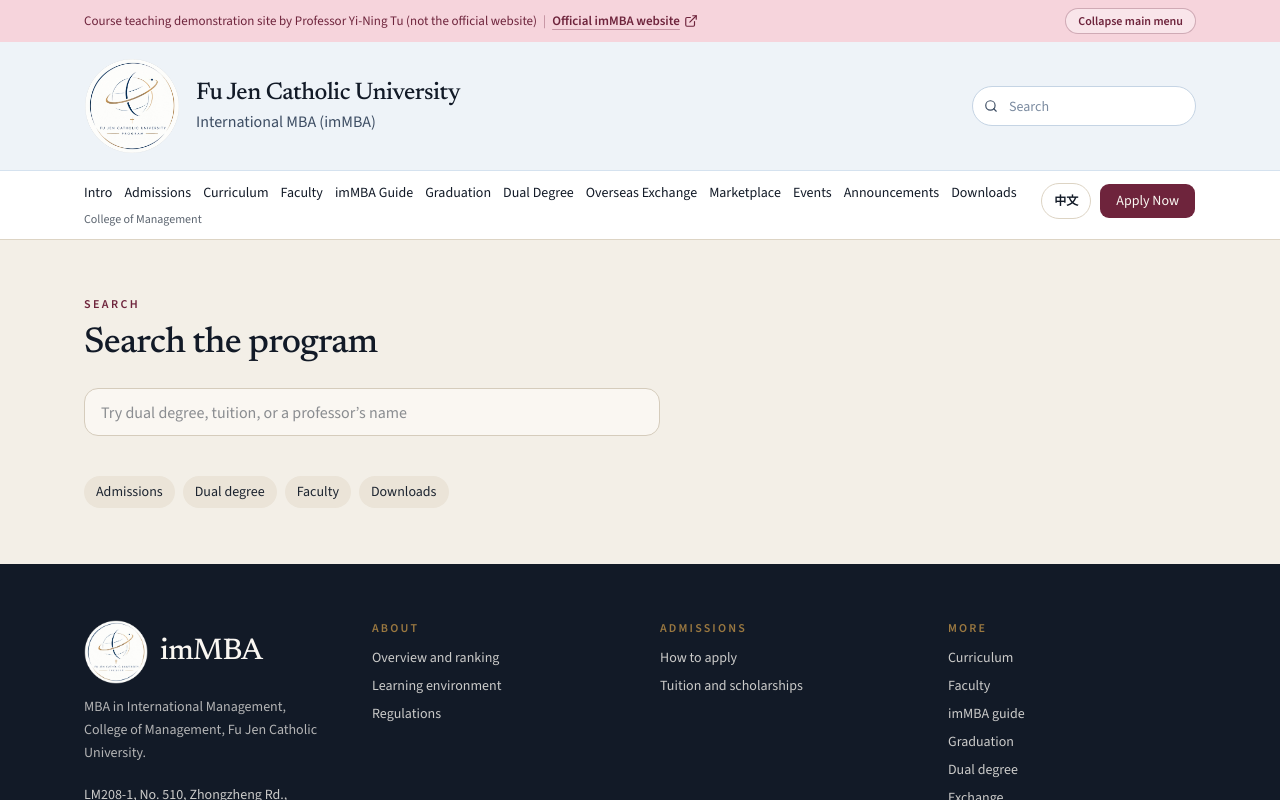
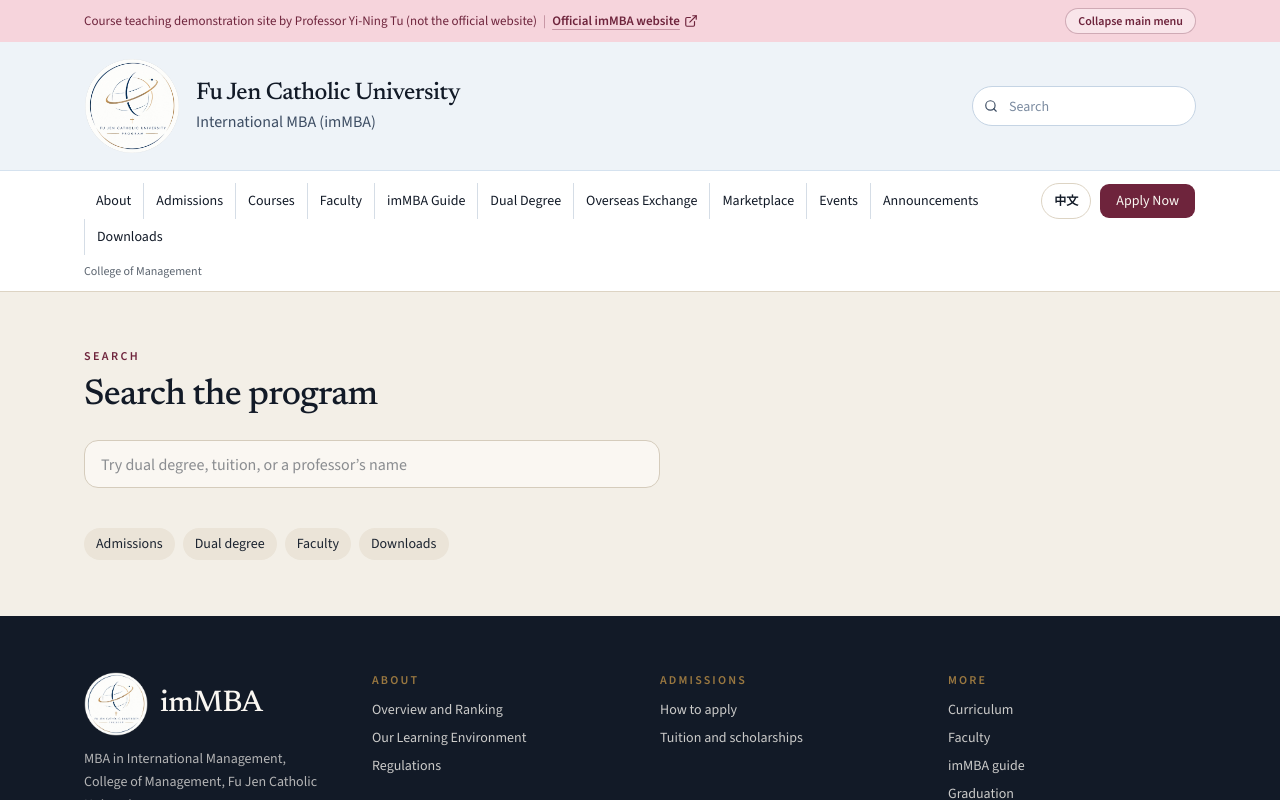
Before and after one commit to Victorpth/immba-site, a Next.js app: page /en/search in a window 1280 px wide. Shown: the top 800 px of the page. Built offline with nearby package versions, Linux system fonts and the light colour scheme.

Commit message:
Open section menus from the main navigation bar.
About shows Overview and Ranking and Our Learning Environment on hover or click, and the other sections follow the same pattern.

Co-authored-by: pothetv <pothetv@gmail.com>

```diff
--- a/src/components/site-header.tsx
+++ b/src/components/site-header.tsx
@@ -1,6 +1,6 @@
 "use client";
 
-import { mainNav } from "@/content/nav";
+import { primaryMenu } from "@/content/nav";
 import { Button } from "@/components/ui/button";
 import { LogoMark } from "@/components/logo-mark";
 import { otherLang, tx, withLang, type Lang } from "@/lib/i18n";
@@ -13,11 +13,13 @@ export function SiteHeader({ lang }: { lang: Lang }) {
   const pathname = usePathname();
   const router = useRouter();
   const [menuOpen, setMenuOpen] = useState(true);
+  const [openMenu, setOpenMenu] = useState<string | null>(null);
   const [query, setQuery] = useState("");
 
   useEffect(() => {
     const params = new URLSearchParams(window.location.search);
     setQuery(params.get("q") ?? "");
+    setOpenMenu(null);
   }, [pathname]);
 
   function switchedPath(next: Lang) {
@@ -118,19 +120,65 @@ export function SiteHeader({ lang }: { lang: Lang }) {
         <div className="site-wrap flex flex-col gap-3 py-3 lg:flex-row lg:items-start lg:justify-between">
           <div className="min-w-0 flex-1">
             {menuOpen ? (
-              <nav aria-label={tx(lang, { en: "Main", zh: "主選單" })} className="flex flex-wrap gap-x-3 gap-y-2">
-                {mainNav.map((link) => {
-                  const href = withLang(lang, link.href);
-                  const active = pathname === href || pathname.startsWith(`${href}/`);
+              <nav aria-label={tx(lang, { en: "Main", zh: "主選單" })} className="flex flex-wrap items-stretch">
+                {primaryMenu.map((item, index) => {
+                  const href = withLang(lang, item.href);
+                  const children = item.children ?? [];
+                  const active =
+                    pathname === href ||
+                    pathname.startsWith(`${href}/`) ||
+                    children.some((child) => {
+                      const childHref = withLang(lang, child.href);
+                      return pathname === childHref || pathname.startsWith(`${childHref}/`);
+                    });
+                  const shown = openMenu === item.href;
+                  const itemClass = `inline-flex items-center px-3 py-2 text-sm ${
+                    index > 0 ? "border-l border-[#d5dde6]" : ""
+                  } ${
+                    shown || active
+                      ? "border border-[#7aa2c4] bg-[#f4f8fc] font-medium text-[#1d4f86]"
+                      : "text-ink hover:text-[#1d4f86]"
+                  }`;
                   return (
-                    <Link
-                      key={link.href}
-                      href={href}
-                      aria-current={active ? "page" : undefined}
-                      className={`text-sm hover:text-burgundy ${active ? "font-semibold text-burgundy underline underline-offset-4" : "text-ink"}`}
+                    <div
+                      key={item.href}
+                      className="relative"
+                      onMouseEnter={() => {
+                        if (children.length > 0) setOpenMenu(item.href);
+                      }}
+                      onMouseLeave={() => {
+                        setOpenMenu((current) => (current === item.href ? null : current));
+                      }}
                     >
-                      {tx(lang, link.label)}
-                    </Link>
+                      {children.length > 0 ? (
+                        <button
+                          type="button"
+                          aria-expanded={shown}
+                          aria-haspopup="true"
+                          onClick={() => setOpenMenu((current) => (current === item.href ? null : item.href))}
+                          className={itemClass}
+                        >
+                          {tx(lang, item.label)}
+                        </button>
+                      ) : (
+                        <Link href={href} aria-current={active ? "page" : undefined} className={itemClass}>
+                          {tx(lang, item.label)}
+                        </Link>
+                      )}
+                      {children.length > 0 && shown ? (
+                        <div className="absolute top-full left-0 z-50 min-w-56 border border-[#c5d0dc] bg-white p-2 shadow-md">
+                          {children.map((child) => (
+                            <Link
+                              key={child.href}
+                              href={withLang(lang, child.href)}
+                              className="mt-1 block border border-[#d7dee6] px-3 py-2 text-sm text-ink first:mt-0 hover:border-[#7aa2c4] hover:text-[#1d4f86]"
+                            >
+                              {tx(lang, child.label)}
+                            </Link>
+                          ))}
+                        </div>
+                      ) : null}
+                    </div>
                   );
                 })}
               </nav>
--- a/src/content/nav.ts
+++ b/src/content/nav.ts
@@ -19,7 +19,7 @@ export const navGroups: NavGroup[] = [
     links: [
       {
         href: "/about",
-        label: { en: "Overview and ranking", zh: "特色與排名" },
+        label: { en: "Overview and Ranking", zh: "特色與排名" },
         description: {
           en: "AACSB accreditation, Eduniversal ranking, and the international classroom.",
           zh: "AACSB 認證、Eduniversal 排名，以及國際化的課堂。",
@@ -27,7 +27,7 @@ export const navGroups: NavGroup[] = [
       },
       {
         href: "/environment",
-        label: { en: "Learning environment", zh: "學習環境" },
+        label: { en: "Our Learning Environment", zh: "我們的學習環境" },
         description: {
           en: "Campus, Guoxi Building, and how to reach Fu Jen.",
           zh: "校園、國璽樓，以及前往輔大的方式。",
@@ -163,6 +163,51 @@ export const utilityLinks: NavLink[] = [
   },
 ];
 
+export type PrimaryItem = {
+  label: Bi;
+  href: string;
+  children?: NavLink[];
+};
+
+/** Main bar. Items with children open a dropdown on hover or click. */
+export const primaryMenu: PrimaryItem[] = [
+  {
+    label: { en: "About", zh: "關於" },
+    href: "/about",
+    children: [navGroups[0].links[0], navGroups[0].links[1]],
+  },
+  {
+    label: { en: "Admissions", zh: "招生" },
+    href: "/admissions",
+    children: navGroups[1].links,
+  },
+  {
+    label: { en: "Courses", zh: "課程" },
+    href: "/curriculum",
+    children: [navGroups[2].links[0], navGroups[2].links[3]],
+  },
+  {
+    label: { en: "Faculty", zh: "師資" },
+    href: "/faculty",
+  },
+  {
+    label: { en: "imMBA Guide", zh: "imMBA 全攻略" },
+    href: "/guide",
+  },
+  {
+    label: { en: "Dual Degree", zh: "雙碩士" },
+    href: "/dual-degree",
+  },
+  {
+    label: { en: "Overseas Exchange", zh: "海外交換" },
+    href: "/exchange",
+  },
+  { label: utilityLinks[2].label, href: utilityLinks[2].href },
+  { label: utilityLinks[3].label, href: utilityLinks[3].href },
+  { label: utilityLinks[0].label, href: utilityLinks[0].href },
+  { label: utilityLinks[1].label, href: utilityLinks[1].href },
+];
+
 /** Flat bar from the homepage section plan, in that order. */
 export const mainNav: NavLink[] = [
   {
```
